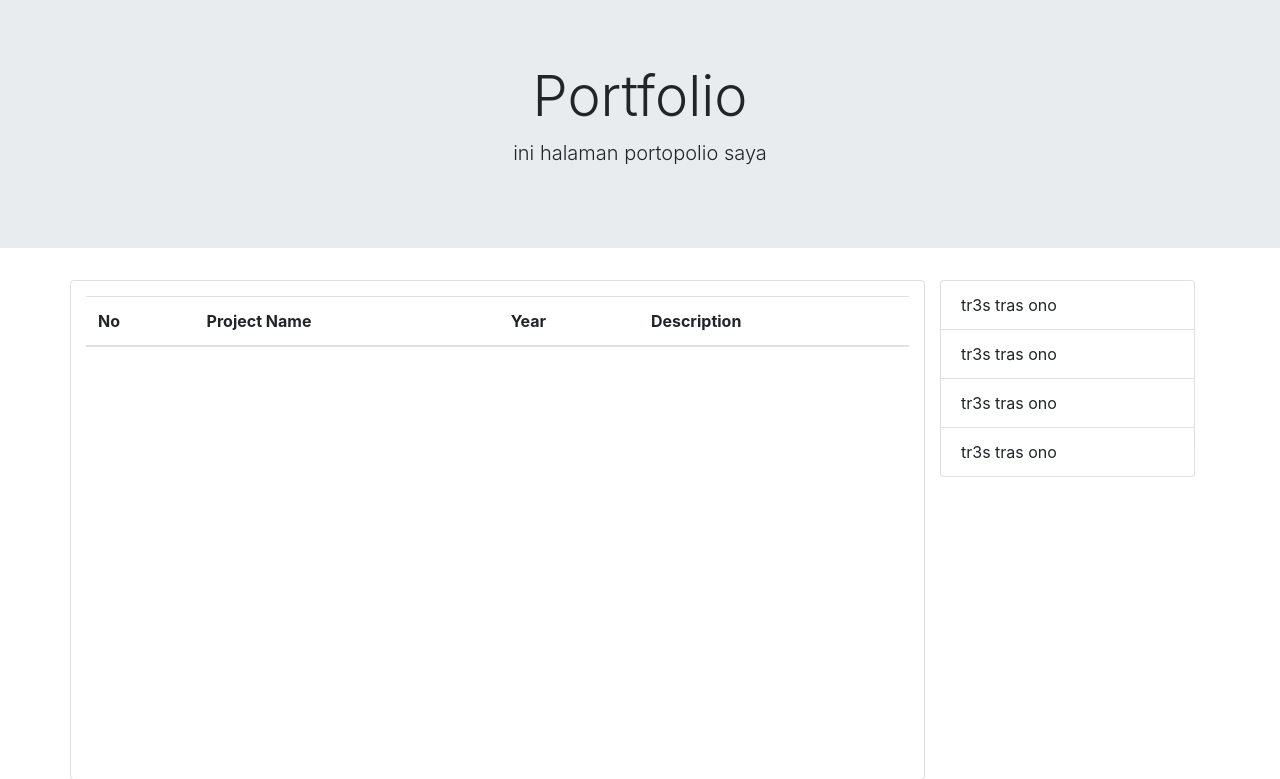
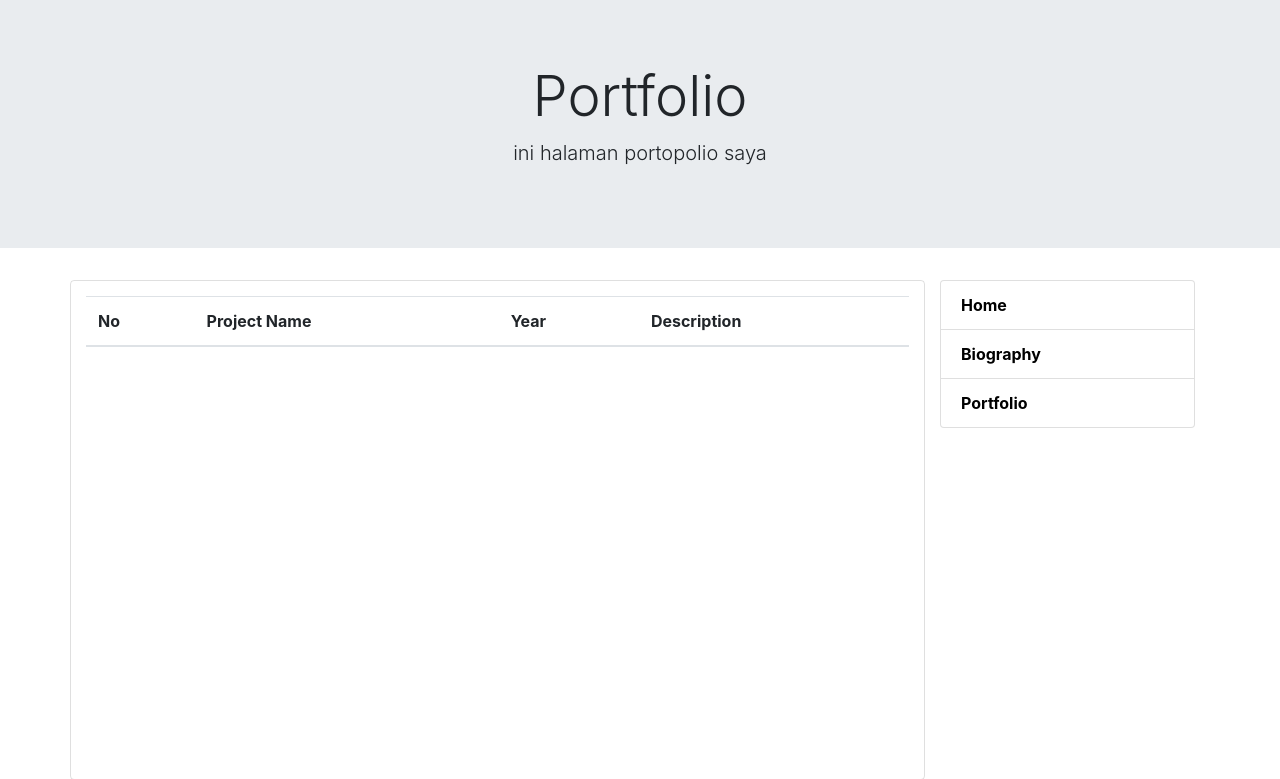
Before and after one commit to Chiefff67/Personalweb_Syarif_2, a PHP site: page /Personalweb_Syarif/pages/polio.php in a window 1280 px wide. Shown: the part 57-836 px from the top of the page. Run offline with PHP 8.4, Linux system fonts and the light colour scheme; data that the repository does not hold is empty.

Commit message:
update: sidebar

```diff
--- a/assets/css/style.css
+++ b/assets/css/style.css
@@ -42,3 +42,13 @@
     font-size: 14px;
     margin-top: 5px;
 }
+
+.bold-black-link {
+    color: black;
+    font-weight: bold;
+    text-decoration: none; /* Optional: remove underline from links */
+}
+
+.bold-black-link:hover {
+    color: black; /* Ensure color remains black on hover */
+}
--- a/layouts/content.php
+++ b/layouts/content.php
@@ -8,17 +8,17 @@
                 include("content-bio.php");
             } elseif ($pageinfo == "Biography-form") {
                 include("content-bio-form.php");
-            }elseif ($pageinfo == "User") {
+            } elseif ($pageinfo == "User") {
                 include("content-user.php");
             } elseif ($pageinfo == "User-form") {
                 include("content-user-form.php");
-            } elseif($pageinfo == "Portfolio"){
+            } elseif ($pageinfo == "Portfolio") {
                 include("content-porto.php");
-            }elseif ($pageinfo == "contact") {
+            } elseif ($pageinfo == "contact") {
                 include("content-contact.php");
-            }elseif ($pageinfo == "Portfolio Form") {
+            } elseif ($pageinfo == "Portfolio Form") {
                 include("content-porto-form.php");
-            }elseif ($pageinfo == "login") {
+            } elseif ($pageinfo == "login") {
                 include("content-login.php");
             }
             ?>
@@ -28,12 +28,12 @@
         <!-- sidebar content -->
         <div class="col-md-3">
             <ul class="list-group">
-                <li class="list-group-item">tr3s tras ono</li>
-                <li class="list-group-item">tr3s tras ono</li>
-                <li class="list-group-item">tr3s tras ono</li>
-                <li class="list-group-item">tr3s tras ono</li>
+                <li class="list-group-item"><a href="../pages/home.php" class="bold-black-link bold-black-link:hover">Home</a></li>
+                <li class="list-group-item"><a href="../pages/bio.php" class="bold-black-link bold-black-link:hover">Biography</a></li>
+                <li class="list-group-item"><a href="../pages/polio.php" class="bold-black-link bold-black-link:hover">Portfolio</a></li>
             </ul>
         </div>
+
         <!-- sidebar content end -->
     </div>
 </div>
```
Also changed, not shown: pages/contact.php (deleted, +0 -9 lines).
